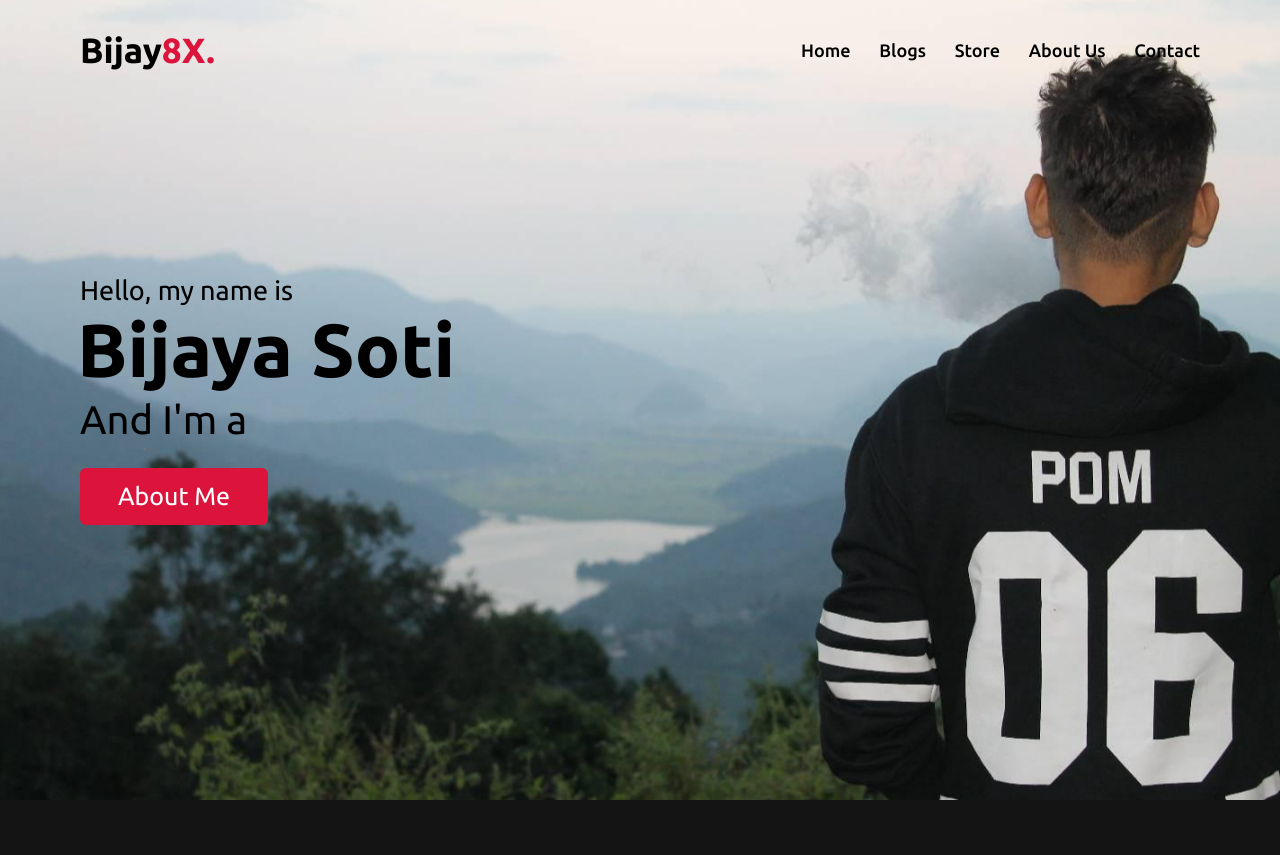
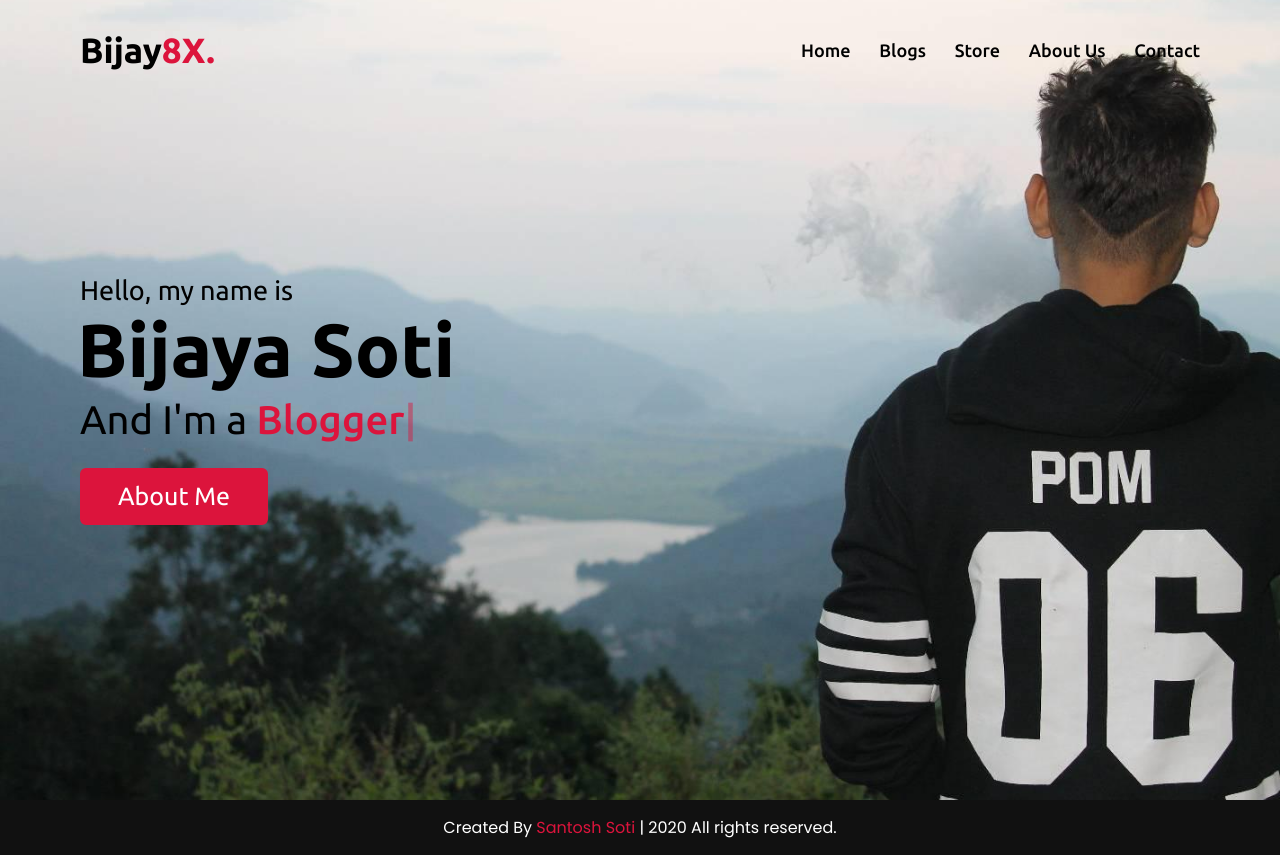
Before and after one commit to soti93aansh/bijayasoti, a PHP site: page / in a window 1280 px wide. Before the commit the page ends 800 px from the top, so only its background shows below. Run offline with PHP 8.4, Linux system fonts and the light colour scheme.

Commit message:
index name modified & make saparate header and footer

```diff
--- /dev/null
+++ b/Footer.php
@@ -0,0 +1,10 @@
+<!DOCTYPE html>
+</head>
+    <link rel="stylesheet" href="css/Footer.css">
+</head>
+<body>
+ <footer>
+        <span>Created By <a href="https://www.facebook.com/sansoti">Santosh Soti</a> | <span class="far fa-copyright"></span> 2020 All rights reserved.</span>
+    </footer>
+</body>
+</html>
--- a/Index.php
+++ b/Index.php
@@ -5,6 +5,8 @@
     <meta name="viewport" content="width=device-width, initial-scale=1.0">
     <title>Personal Portfolio Website</title>
     <link rel="stylesheet" href="css/Style.css">
+    <script src="https://code.jquery.com/jquery-3.5.1.min.js"></script>
+    <script src="https://cdnjs.cloudflare.com/ajax/libs/typed.js/2.0.11/typed.min.js"></script>
 
 </head>
 <body>
@@ -22,5 +24,11 @@
         </div>
     </section>
 
-
+    <!-- footer section -->
+    <div>
+    <?php include "Footer.php"; ?>
+    </div>
+    <!-- including JS Script -->
+    <script src="script/animation.js"></script>
 </body>
+</html>
--- /dev/null
+++ b/css/Footer.css
@@ -0,0 +1,13 @@
+footer{
+    background: #111;
+    padding: 15px 23px;
+    color: #fff;
+    text-align: center;
+}
+footer span a{
+    color: crimson;
+    text-decoration: none;
+}
+footer span a:hover{
+    text-decoration: underline;
+}
--- /dev/null
+++ b/script/animation.js
@@ -0,0 +1,17 @@
+$(document).ready(function(){
+
+    // typing text animation script
+    var typed = new Typed(".typing", {
+        strings: ["YouTuber", "Developer", "Blogger", "Designer", "Freelancer"],
+        typeSpeed: 100,
+        backSpeed: 60,
+        loop: true
+    });
+
+    var typed = new Typed(".typing-2", {
+        strings: ["YouTuber", "Developer", "Blogger", "Designer", "Freelancer"],
+        typeSpeed: 100,
+        backSpeed: 60,
+        loop: true
+    });
+});
```
